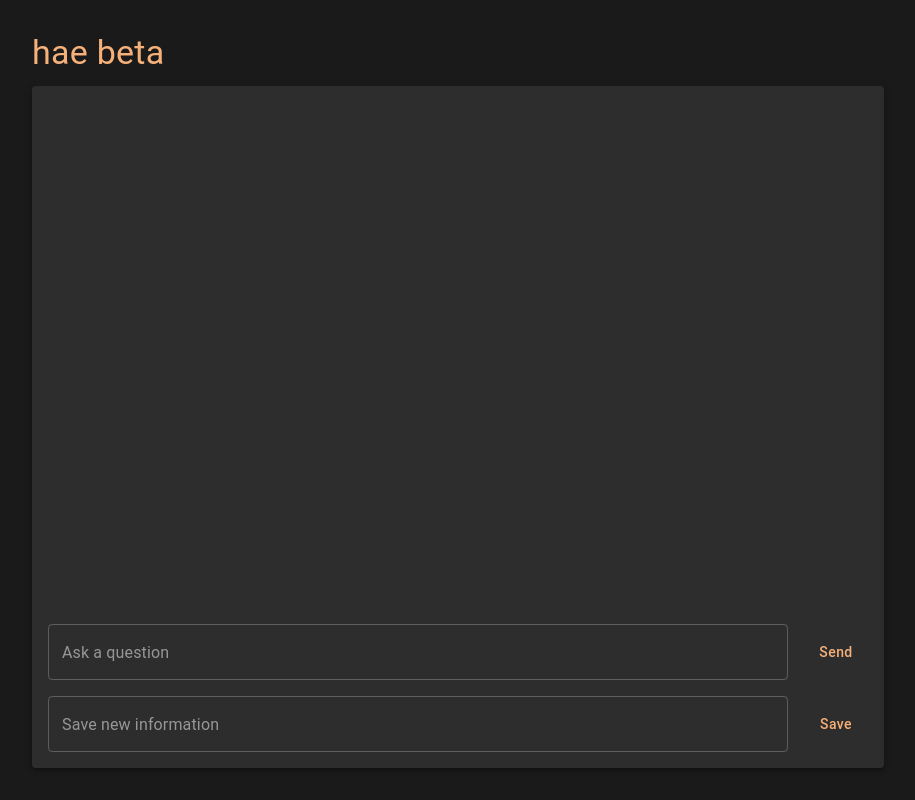
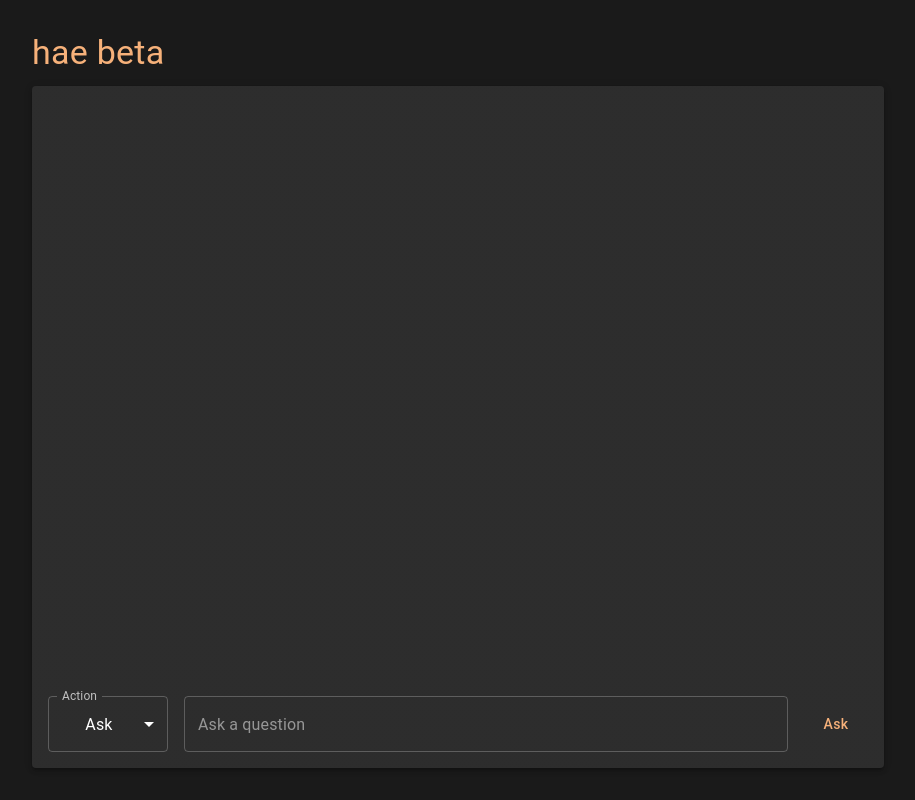
Before and after one commit to doeunkwon/hae, a React (Create React App) app in the folder client/: page / in a window 1280 px wide. Shown: the whole page, without its empty margins (182-1097 px from the left). Built offline with nearby package versions, Linux system fonts and the light colour scheme.

Commit message:
selector for type of entry

```diff
--- a/client/src/components/Chat.tsx
+++ b/client/src/components/Chat.tsx
@@ -8,6 +8,10 @@ import {
   ListItem,
   ListItemText,
   Container,
+  Select,
+  MenuItem,
+  FormControl,
+  InputLabel,
 } from "@mui/material";
 import axios from "axios";
 import "../styles/Chat.css";
@@ -20,7 +24,7 @@ interface Message {
 function Chat() {
   const [messages, setMessages] = useState<Message[]>([]);
   const [input, setInput] = useState<string>("");
-  const [saveInput, setSaveInput] = useState<string>("");
+  const [actionType, setActionType] = useState<"send" | "save">("send");
 
   const sendMessage = async (): Promise<void> => {
     if (!input.trim()) return;
@@ -51,22 +55,31 @@ function Chat() {
   };
 
   const saveText = async (): Promise<void> => {
-    if (!saveInput.trim()) return;
+    if (!input.trim()) return;
 
     try {
       await axios.post(`${process.env.REACT_APP_API_URL}/save`, {
-        text: saveInput,
+        text: input,
       });
-      setSaveInput("");
+      setInput("");
       alert("Text saved successfully!");
     } catch (error) {
       console.error("Error saving text:", error);
     }
   };
 
+  const handleSubmit = async (): Promise<void> => {
+    if (actionType === "send") {
+      await sendMessage();
+    } else {
+      await saveText();
+    }
+  };
+
   const handleKeyPress = (event: React.KeyboardEvent<HTMLDivElement>): void => {
-    if (event.key === "Enter") {
-      sendMessage();
+    if (event.key === "Enter" && !event.shiftKey) {
+      event.preventDefault();
+      handleSubmit();
     }
   };
 
@@ -101,30 +114,36 @@ function Chat() {
       </List>
 
       <Box className="input-container">
+        <FormControl sx={{ minWidth: 120 }}>
+          <InputLabel>Action</InputLabel>
+          <Select
+            value={actionType}
+            onChange={(e) => setActionType(e.target.value as "send" | "save")}
+            label="Action"
+          >
+            <MenuItem value="send">Ask</MenuItem>
+            <MenuItem value="save">Save</MenuItem>
+          </Select>
+        </FormControl>
         <TextField
           fullWidth
           value={input}
           onChange={(e) => setInput(e.target.value)}
-          placeholder="Ask a question"
+          placeholder={
+            actionType === "send" ? "Ask a question" : "Save new information"
+          }
           onKeyDown={handleKeyPress}
+          multiline={actionType === "save"}
           variant="outlined"
         />
-        <Button onClick={sendMessage} sx={{ textTransform: "none" }}>
-          Send
-        </Button>
-      </Box>
-
-      <Box className="save-container">
-        <TextField
-          fullWidth
-          value={saveInput}
-          onChange={(e) => setSaveInput(e.target.value)}
-          placeholder="Save new information"
-          multiline
-          variant="outlined"
-        />
-        <Button onClick={saveText} sx={{ textTransform: "none" }}>
-          Save
+        <Button
+          onClick={handleSubmit}
+          sx={{
+            textTransform: "none",
+            alignSelf: "stretch",
+          }}
+        >
+          {actionType === "send" ? "Ask" : "Save"}
         </Button>
       </Box>
     </Paper>
--- a/client/src/styles/Chat.css
+++ b/client/src/styles/Chat.css
@@ -31,10 +31,5 @@
     display: flex;
     gap: 1rem;
     margin-top: 1rem;
+    align-items: flex-start;
 }
-
-.save-container {
-    display: flex;
-    gap: 1rem;
-    margin-top: 1rem;
-}
```
